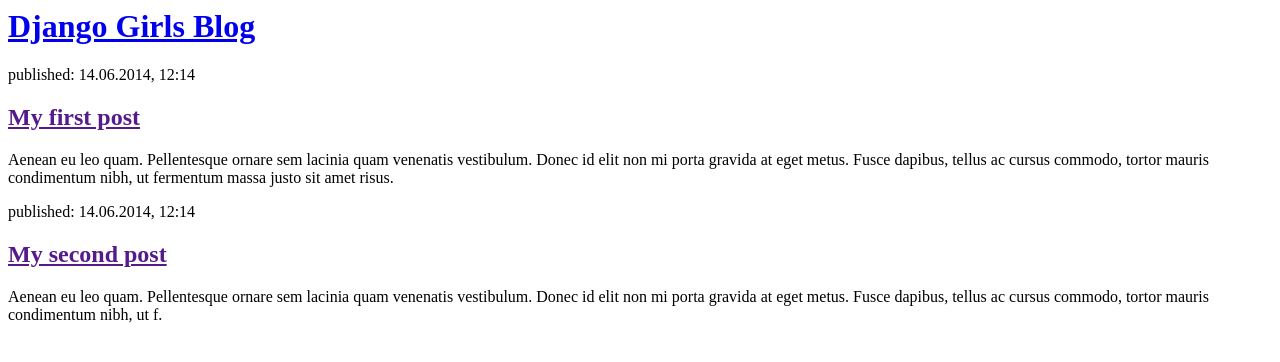
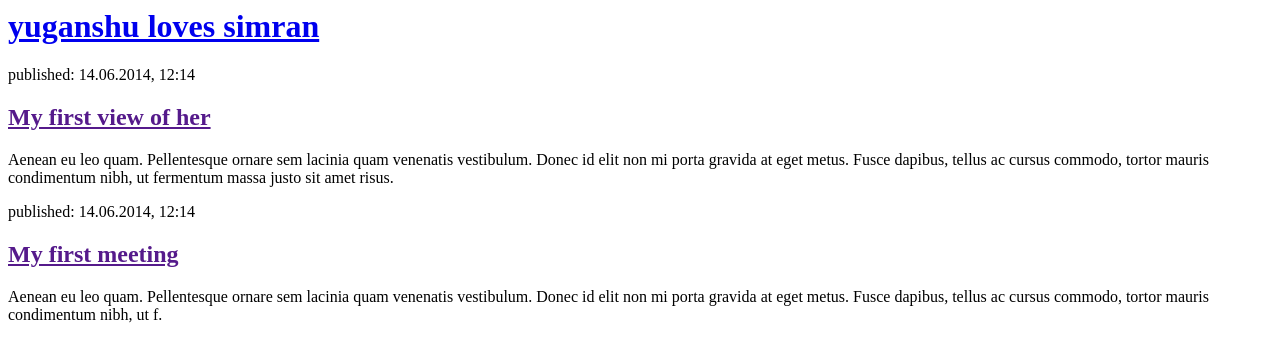
Before and after one commit to yuganshusim/my-first-blog, a Django app: template mysite/blog/templates/blog/post_list.html in a window 1280 px wide. Shown: the top 362 px of the page. Run offline with Django 3.2, Linux system fonts and the light colour scheme; the template is opened without the code that fills it, so the values that code supplies are empty.

Commit message:
hello sim

```diff
--- a/mysite/blog/templates/blog/post_list.html
+++ b/mysite/blog/templates/blog/post_list.html
@@ -1,21 +1,21 @@
 <html>
     <head>
-        <title>Django Girls blog</title>
+        <title>yugsim</title>
     </head>
     <body>
         <div>
-            <h1><a href="/">Django Girls Blog</a></h1>
+            <h1><a href="/">yuganshu loves simran</a></h1>
         </div>
 
         <div>
             <p>published: 14.06.2014, 12:14</p>
-            <h2><a href="">My first post</a></h2>
+            <h2><a href="">My first view of her</a></h2>
             <p>Aenean eu leo quam. Pellentesque ornare sem lacinia quam venenatis vestibulum. Donec id elit non mi porta gravida at eget metus. Fusce dapibus, tellus ac cursus commodo, tortor mauris condimentum nibh, ut fermentum massa justo sit amet risus.</p>
         </div>
 
         <div>
             <p>published: 14.06.2014, 12:14</p>
-            <h2><a href="">My second post</a></h2>
+            <h2><a href="">My first meeting</a></h2>
             <p>Aenean eu leo quam. Pellentesque ornare sem lacinia quam venenatis vestibulum. Donec id elit non mi porta gravida at eget metus. Fusce dapibus, tellus ac cursus commodo, tortor mauris condimentum nibh, ut f.</p>
         </div>
     </body>
```
